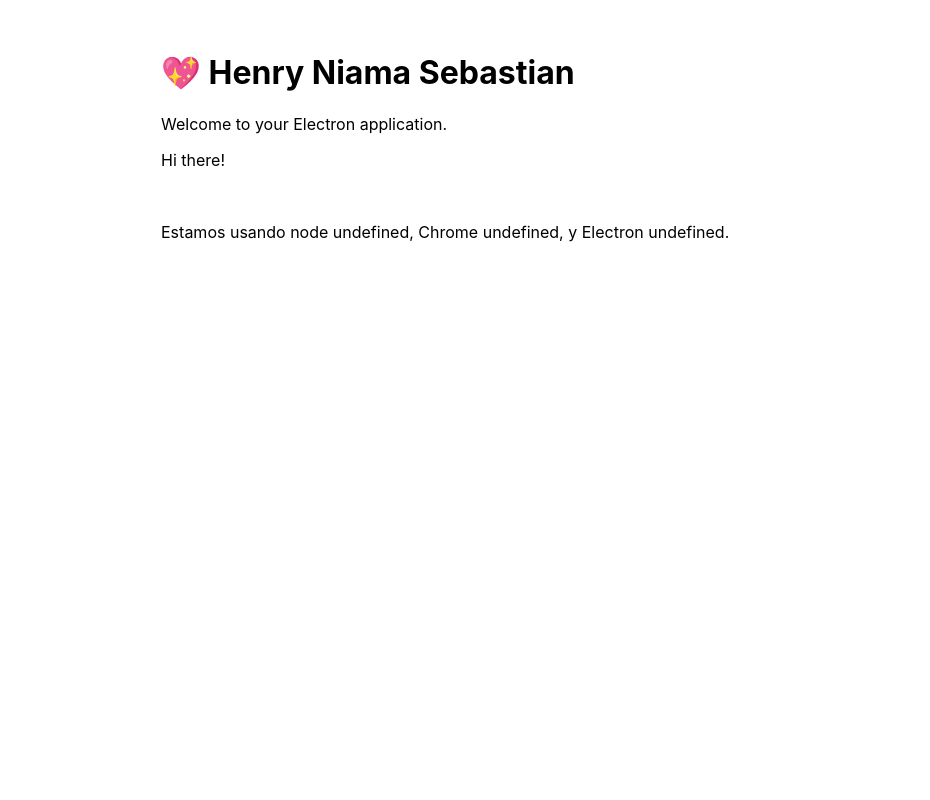
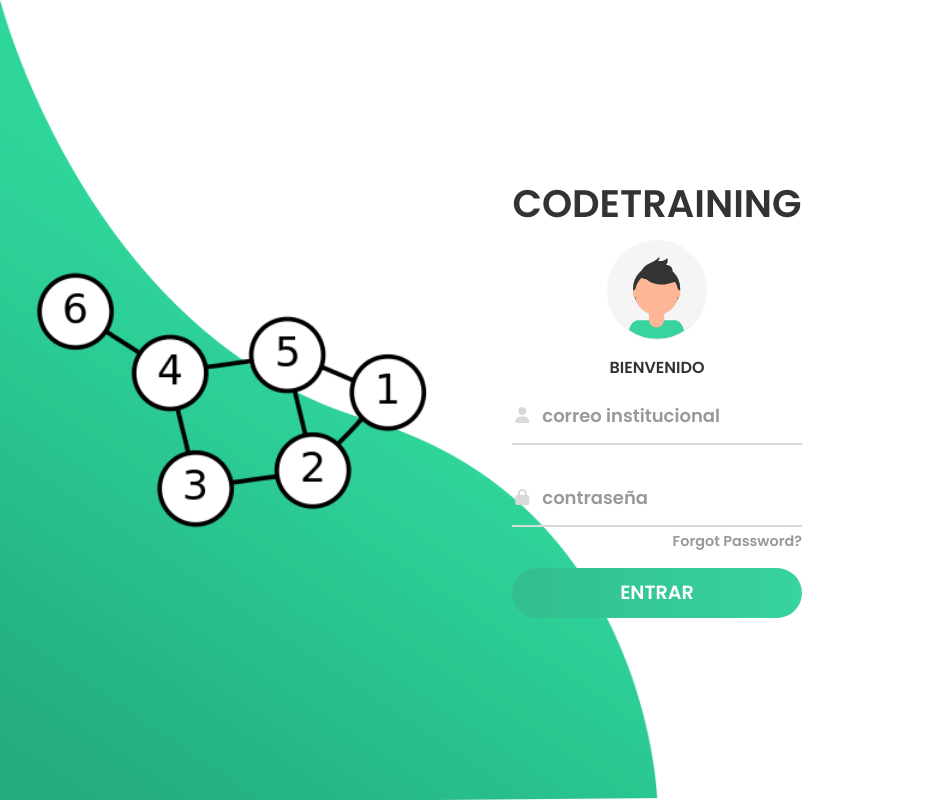
Before and after one commit to SebastianNiama/CodeTraining, an Electron app: page src/index.html in a window 930 px wide. Drawn offline with Linux system fonts and the light colour scheme.

Commit message:
interfaz de inicio de sesion

```diff
--- a/package.json
+++ b/package.json
@@ -3,7 +3,7 @@
   "productName": "codetraining",
   "version": "1.0.0",
   "description": "My Electron application description",
-  "main": "src/index.js",
+  "main": "src/main.js",
   "scripts": {
     "start": "electron-forge start",
     "package": "electron-forge package",
--- a/src/index.css
+++ b/src/index.css
@@ -1,6 +1,223 @@
-body {
-  font-family: -apple-system, BlinkMacSystemFont, "Segoe UI", Roboto, Helvetica, Arial, sans-serif;
-  margin: auto;
-  max-width: 38rem;
-  padding: 2rem;
+*{
+	padding: 0;
+	margin: 0;
+	box-sizing: border-box;
 }
+
+body{
+    font-family: 'Poppins', sans-serif;
+    overflow: hidden;
+}
+
+.wave{
+	position: fixed;
+	bottom: 0;
+	left: 0;
+	height: 100%;
+	z-index: -1;
+}
+
+.container{
+    width: 100vw;
+    height: 100vh;
+    display: grid;
+    grid-template-columns: repeat(2, 1fr);
+    grid-gap :7rem;
+    padding: 0 2rem;
+}
+
+.img{
+	display: flex;
+	justify-content: flex-end;
+	align-items: center;
+}
+
+.login-content{
+	display: flex;
+	justify-content: flex-start;
+	align-items: center;
+	text-align: center;
+}
+
+
+.img img{
+	width: 500px;
+}
+
+form{
+	width: 360px;
+}
+
+.login-content img{
+    height: 100px;
+}
+
+.login-content h2{
+	margin: 15px 0;
+	color: #333;
+	text-transform: uppercase;
+	font-size: 2.9rem;
+}
+
+.login-content .input-div{
+	position: relative;
+    display: grid;
+    grid-template-columns: 7% 93%;
+    margin: 25px 0;
+    padding: 5px 0;
+    border-bottom: 2px solid #d9d9d9;
+}
+
+.login-content .input-div.one{
+	margin-top: 0;
+}
+
+.i{
+	color: #d9d9d9;
+	display: flex;
+	justify-content: center;
+	align-items: center;
+}
+
+.i i{
+	transition: .3s;
+}
+
+.input-div > div{
+    position: relative;
+	height: 45px;
+}
+
+.input-div > div > h5{
+	position: absolute;
+	left: 10px;
+	top: 50%;
+	transform: translateY(-50%);
+	color: #999;
+	font-size: 18px;
+	transition: .3s;
+}
+
+.input-div:before, .input-div:after{
+	content: '';
+	position: absolute;
+	bottom: -2px;
+	width: 0%;
+	height: 2px;
+	background-color: #38d39f;
+	transition: .4s;
+}
+
+.input-div:before{
+	right: 50%;
+}
+
+.input-div:after{
+	left: 50%;
+}
+
+.input-div.focus:before, .input-div.focus:after{
+	width: 50%;
+}
+
+.input-div.focus > div > h5{
+	top: -5px;
+	font-size: 15px;
+}
+
+.input-div.focus > .i > i{
+	color: #38d39f;
+}
+
+.input-div > div > input{
+	position: absolute;
+	left: 0;
+	top: 0;
+	width: 100%;
+	height: 100%;
+	border: none;
+	outline: none;
+	background: none;
+	padding: 0.5rem 0.7rem;
+	font-size: 1.2rem;
+	color: #555;
+	font-family: 'poppins', sans-serif;
+}
+
+.input-div.pass{
+	margin-bottom: 4px;
+}
+
+a{
+	display: block;
+	text-align: right;
+	text-decoration: none;
+	color: #999;
+	font-size: 0.9rem;
+	transition: .3s;
+}
+
+a:hover{
+	color: #38d39f;
+}
+
+.btn{
+	display: block;
+	width: 100%;
+	height: 50px;
+	border-radius: 25px;
+	outline: none;
+	border: none;
+	background-image: linear-gradient(to right, #32be8f, #38d39f, #32be8f);
+	background-size: 200%;
+	font-size: 1.2rem;
+	color: #fff;
+	font-family: 'Poppins', sans-serif;
+	text-transform: uppercase;
+	margin: 1rem 0;
+	cursor: pointer;
+	transition: .5s;
+}
+.btn:hover{
+	background-position: right;
+}
+
+
+@media screen and (max-width: 1050px){
+	.container{
+		grid-gap: 5rem;
+	}
+}
+
+@media screen and (max-width: 1000px){
+	form{
+		width: 290px;
+	}
+
+	.login-content h2{
+        font-size: 2.4rem;
+        margin: 8px 0;
+	}
+
+	.img img{
+		width: 400px;
+	}
+}
+
+@media screen and (max-width: 900px){
+	.container{
+		grid-template-columns: 1fr;
+	}
+
+	.img{
+		display: none;
+	}
+
+	.wave{
+		display: none;
+	}
+
+	.login-content{
+		justify-content: center;
+	}
+}
--- a/src/index.html
+++ b/src/index.html
@@ -1,21 +1,47 @@
 <!DOCTYPE html>
 <html>
 <head>
-    <meta charset="UTF-8">
 	<title>CodeTraining</title>
+	<link rel="stylesheet" type="text/css" href="index.css">
+	<link href="https://fonts.googleapis.com/css?family=Poppins:600&display=swap" rel="stylesheet">
+	<script src="https://kit.fontawesome.com/a81368914c.js"></script>
+  <meta name="viewport" content="width=device-width, initial-scale=1">
   <meta http-equiv="Content-Security-Policy" content="script-src 'self' 'unsafe-inline';" />
-    <link rel="stylesheet" href="index.css">
 </head>
 <body>
-    <h1>💖 Henry Niama Sebastian</h1>
-    <p>Welcome to your Electron application.</p>
-    <p>Hi there!</p>
-
-    <br>
-    <p>
-      Estamos usando node <script>document.write(process.versions.node)</script>,
-      Chrome <script>document.write(process.versions.chrome)</script>,
-      y Electron <script>document.write(process.versions.electron)</script>.
-  </p>
+	<img class="wave" src="img/wave.png">
+	<div class="container">
+		<div class="img">
+			<img src="img/grafo.png">
+    </div>
+		<div class="login-content">
+			<form action="index.html">
+        <h2 class="title">CodeTraining</h2>
+				<img src="img/avatar.svg">
+				<h2 class="title2" style="font-size: medium;">Bienvenido</h2>
+           		<div class="input-div one">
+           		   <div class="i">
+           		   		<i class="fas fa-user"></i>
+           		   </div>
+           		   <div class="div">
+           		   		<h5>correo institucional</h5>
+           		   		<input type="text" class="input">
+           		   </div>
+           		</div>
+           		<div class="input-div pass">
+           		   <div class="i">
+           		    	<i class="fas fa-lock"></i>
+           		   </div>
+           		   <div class="div">
+           		    	<h5>contraseña</h5>
+           		    	<input type="password" class="input">
+            	   </div>
+            	</div>
+            	<a href="#">Forgot Password?</a>
+            	<input type="submit" class="btn" value="Entrar">
+            </form>
+        </div>
+    </div>
+    <script type="text/javascript" src="login.js"></script>
 </body>
 </html>
--- /dev/null
+++ b/src/login.js
@@ -0,0 +1,20 @@
+const inputs = document.querySelectorAll(".input");
+
+
+function addcl(){
+	let parent = this.parentNode.parentNode;
+	parent.classList.add("focus");
+}
+
+function remcl(){
+	let parent = this.parentNode.parentNode;
+	if(this.value == ""){
+		parent.classList.remove("focus");
+	}
+}
+
+
+inputs.forEach(input => {
+	input.addEventListener("focus", addcl);
+	input.addEventListener("blur", remcl);
+});
```
Also changed, not shown: src/index.js (deleted, +0 -49 lines), src/main.js (added, +40 -0 lines), src/img/avatar.svg (added), src/img/grafo.png (added), src/img/wave.png (added). Lines whose indentation alone changed are shown as unchanged.
